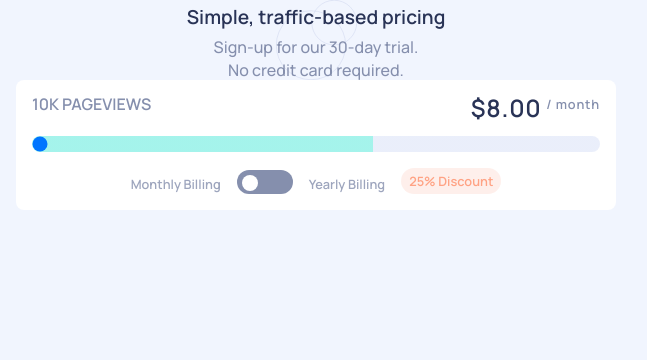
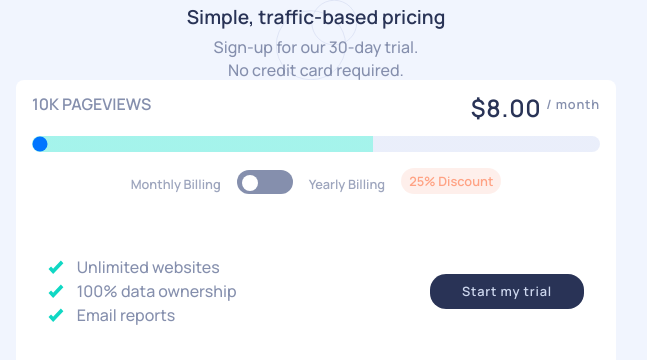
Before and after one commit to USKhokhar/investo-task, a React (Vite) app: page / in a window 1280 px wide. Shown: the top 360 px of the page, without its empty margins (324-971 px from the left). Built offline with nearby package versions, Linux system fonts and the light colour scheme.

Commit message:
styling addition --> static elements (footers) added

```diff
--- a/src/App.jsx
+++ b/src/App.jsx
@@ -2,6 +2,7 @@ import React, { useEffect, useState } from 'react'
 // import "./index.css"
 
 const App = () => {
+    const CHECK_ICON = "/assets/images/icon-check.svg"
     const DISCOUNT_RATE = 0.25
     const priceOptions = [
     { pageViews: '10K', billingPrice: 8 },
@@ -119,8 +120,27 @@ const App = () => {
                     }
                 </span>
             </article>
-            {/* Toggle */}
 
+            <article className='staticElements'>
+                <ul>
+                    <li>
+                        <img src={CHECK_ICON} alt="check_icon" />
+                        <span className='listItem'>Unlimited websites</span>
+                    </li>
+                    <li>
+                        <img src={CHECK_ICON} alt="check_icon" />
+                        <span className='listItem'>100% data ownership</span>
+                    </li>
+                    <li>
+                        <img src={CHECK_ICON} alt="check_icon" />
+                        <span className='listItem'>Email reports</span>
+                    </li>
+                </ul>
+
+                <button>
+                    Start my trial
+                </button>
+            </article>
         </section>
     </main>
   )
--- a/src/index.css
+++ b/src/index.css
@@ -193,3 +193,47 @@ input[type="range"]::-moz-slid {
   padding: 0.2rem 0.5rem;
   border-radius: 1rem;
 }
+
+/* STATIC ELEMENTS PART */
+.staticElements {
+  display: flex;
+  flex-wrap: wrap;
+  justify-content: space-between;
+  align-items: center;
+
+  padding: 4rem 1rem 2rem 1rem;
+}
+
+.staticElements ul {
+  list-style: none;
+  display: grid;
+  gap: 0.3rem;
+}
+
+.staticElements ul li {
+  display: flex;
+  justify-content: flex-start;
+  align-items: center;
+  gap: 0.8rem;
+
+  font: normal 500 1rem/1.2rem var(--primary-font);
+  color: var(--greyblue-base);
+}
+
+.staticElements ul li img {
+  width: 1rem;
+}
+
+.staticElements button {
+  background: var(--greyblue-lg);
+  padding: 0.5rem 2rem;
+  border: none;
+  outline: none;
+  border-radius: 1rem;
+
+  font: normal 600 0.8rem/1.2rem var(--primary-font);
+  color: var(--greyblue-xs);
+  letter-spacing: 0.05rem;
+
+  cursor: pointer;
+}
```
